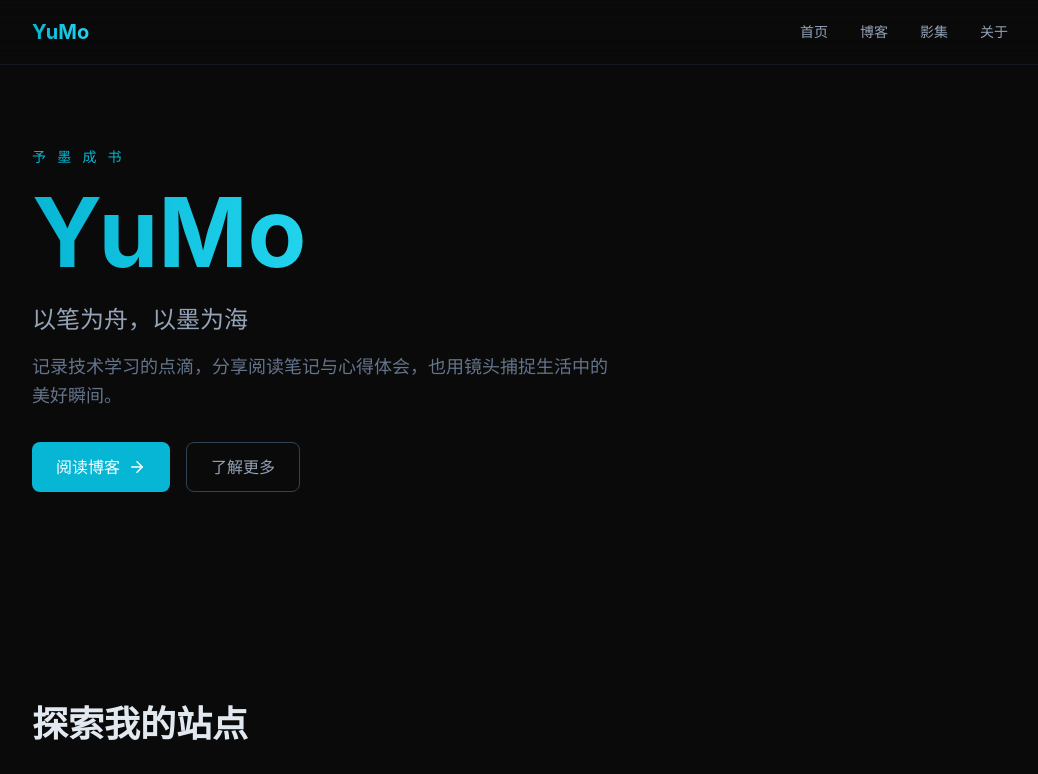
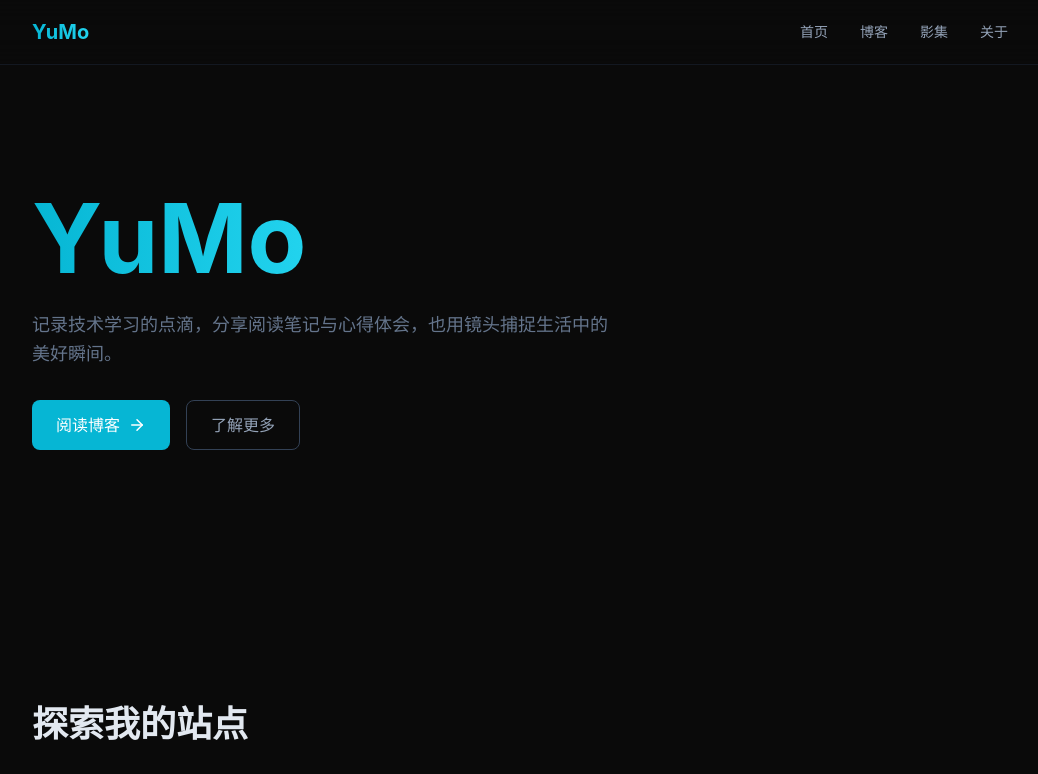
Before and after one commit to Licardo10/my-personal-site, a Next.js app: page / in a window 1280 px wide. Shown: the top 774 px of the page, without its empty margins (120-1158 px from the left). Built offline with nearby package versions, Linux system fonts and the light colour scheme.

Commit message:
首页精简 - 去掉予墨成书和副标题

```diff
--- a/next.config.js
+++ b/next.config.js
@@ -1,5 +1,7 @@
 /** @type {import('next').NextConfig} */
 const nextConfig = {
+  output: "export",
+  trailingSlash: true,
   images: {
     unoptimized: true,
   },
--- a/src/app/page.tsx
+++ b/src/app/page.tsx
@@ -8,13 +8,9 @@ export default function Home() {
   return (
     <div className="max-w-5xl mx-auto px-6">
       <section className="min-h-[80vh] flex flex-col justify-center py-20">
-        <p className="text-accent font-mono text-sm mb-4 tracking-widest">予 墨 成 书</p>
         <h1 className="text-6xl md:text-8xl font-bold mb-6 leading-tight">
           <span className="gradient-text">YuMo</span>
         </h1>
-        <p className="text-xl md:text-2xl text-dark-300 mb-4 max-w-2xl">
-          以笔为舟，以墨为海
-        </p>
         <p className="text-dark-400 text-lg mb-8 max-w-xl leading-relaxed">
           记录技术学习的点滴，分享阅读笔记与心得体会，也用镜头捕捉生活中的美好瞬间。
         </p>
```
Also changed, not shown: 1 other file (tests, documents, lock files or other folders).
